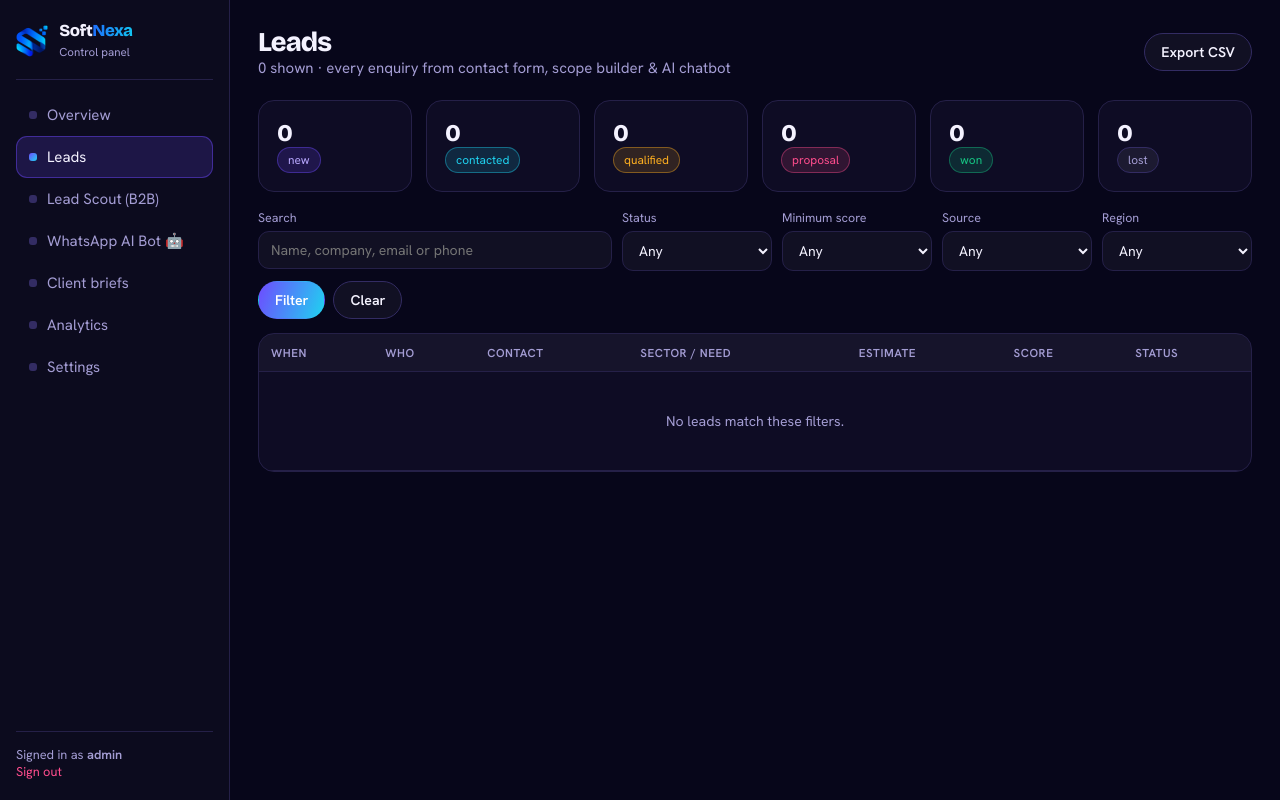
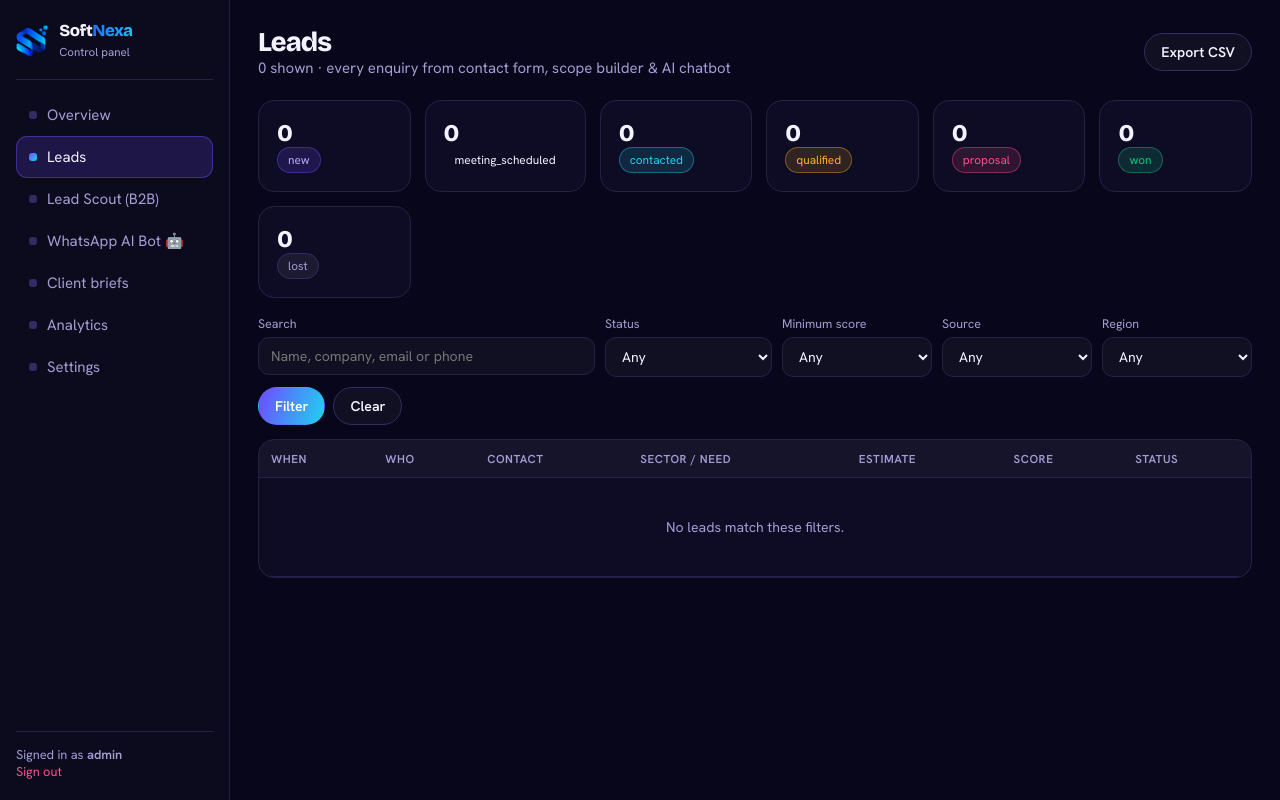
Before and after one commit to adnanbdm555-wq/softnexa-website, a PHP site: page /admin/leads.php in a window 1280 px wide. Run offline with PHP 8.4, Linux system fonts and the light colour scheme; a user stored in the database is signed in; data that the repository does not hold is empty; some libraries are stand-ins or nearby versions.

Commit message:
Add meeting_scheduled status to CRM leads pipeline

```diff
--- a/admin/leads.php
+++ b/admin/leads.php
@@ -2,7 +2,7 @@
 require_once __DIR__ . '/_guard.php';
 require_admin();
 $pdo = db();
-$STATUSES = ['new', 'contacted', 'qualified', 'proposal', 'won', 'lost'];
+$STATUSES = ['new', 'meeting_scheduled', 'contacted', 'qualified', 'proposal', 'won', 'lost'];
 
 /* ---------- actions ---------- */
 if (($_SERVER['REQUEST_METHOD'] ?? '') === 'POST' && csrf_ok()) {
```
